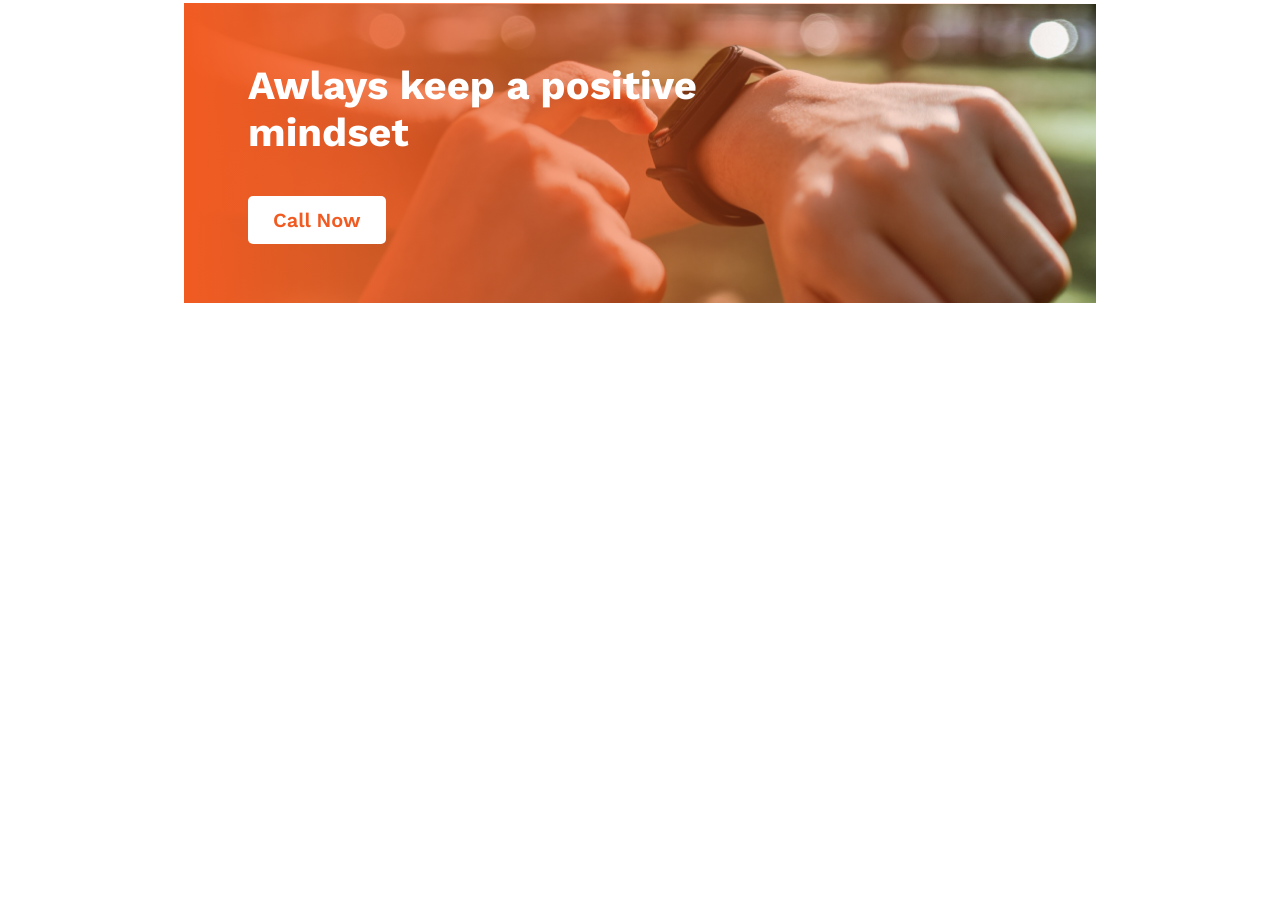
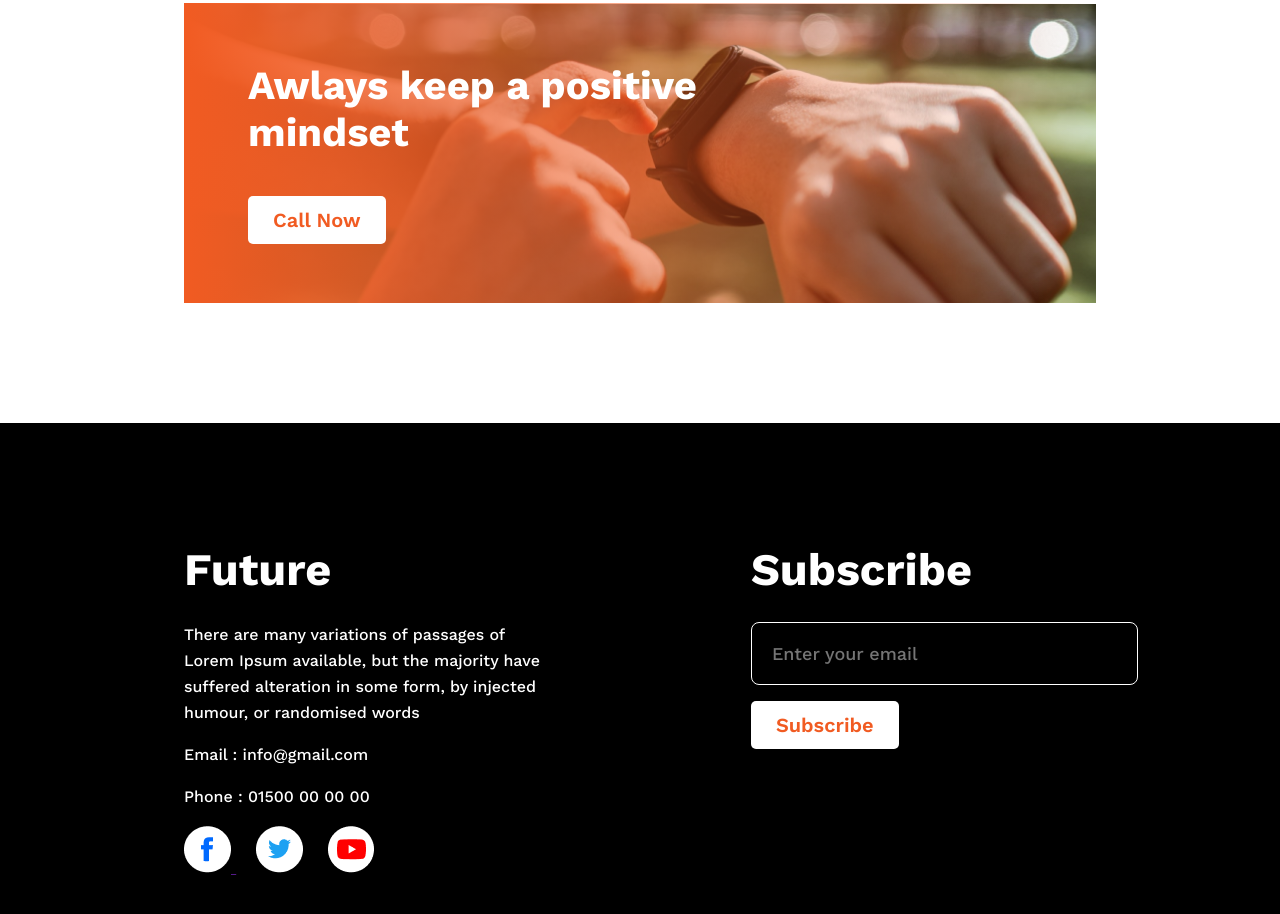
Before and after one commit to nrromie/new-year-new-me, a plain HTML site: page index.html in a window 1280 px wide. Shown: the part 2223-3137 px from the top of the page. Before the commit the page ends 2646 px from the top, so only its background shows below. Drawn offline with nearby package versions, Linux system fonts and the light colour scheme.

Commit message:
Finished the webpage

```diff
--- a/css/styles.css
+++ b/css/styles.css
@@ -183,3 +183,53 @@ li{
     font-weight: 700;
     padding-bottom: 40px;
 }
+
+/* Footer Section */
+
+footer{
+    height: 577px;
+    background-color: #000;
+}
+
+.footer-container{
+    padding-top: 120px;
+    margin: auto;
+    width: 71.25%;
+    color: #fff;
+    display: flex;
+    justify-content: left;
+    gap: 200px;
+}
+
+.footer-left{
+    width: 50%;
+}
+
+.footer-titles{
+    font-size: 45px;
+    font-weight: 700;
+    margin-bottom: 26px;
+}
+
+.footer-txt{
+    font-size: 16px;
+    font-weight: 400;
+    line-height: 26px;
+    margin-bottom: 16px;
+}
+
+.social-icons{
+    margin-right: 20px;
+}
+
+input{
+    color: #F3F3F3;
+    font-size: 18px;
+    font-weight: 400;
+    border: solid white 1px;
+    background-color: #000;
+    border-radius: 8px;
+    padding: 20px;
+    margin-bottom: 16px;
+    width: 100%;
+}
--- a/index.html
+++ b/index.html
@@ -73,12 +73,29 @@
                 <h1 class="call-me-text">Awlays keep a positive<br>mindset</h1>
                 <button class="second-btn">Call Now</button>
             </div>
-
         </section>
-
     </main>
     <footer>
-
+        <div class="footer-container">
+            <div class="footer-left">
+                <h1 class="footer-titles">Future</h1>
+                <h1 class="footer-txt">
+                    There are many variations of passages of Lorem Ipsum available, but the majority have suffered alteration in some form, by injected humour, or randomised words
+                </h1>
+                <h1 class="footer-txt">Email : info@gmail.com</h1>
+                <h1 class="footer-txt">Phone : 01500 00 00 00</h1>
+                <div class="social-icons-container">
+                    <a href="" class="social-icons"><img src="images/icons/fb.png" alt="">
+                    </a><a href="" class="social-icons"><img src="images/icons/twitter.png" alt=""></a>
+                    <a href="" class="social-icons"><img src="images/icons/youtube.png" alt=""></a>
+                </div>
+            </div>
+            <div class="footer-right">
+                <h1 class="footer-titles">Subscribe</h1>
+                <input type="text" placeholder="Enter your email" name="email" >
+                <button class="second-btn">Subscribe</button>
+            </div>
+        </div>
     </footer>
 </body>
 </html>
```
